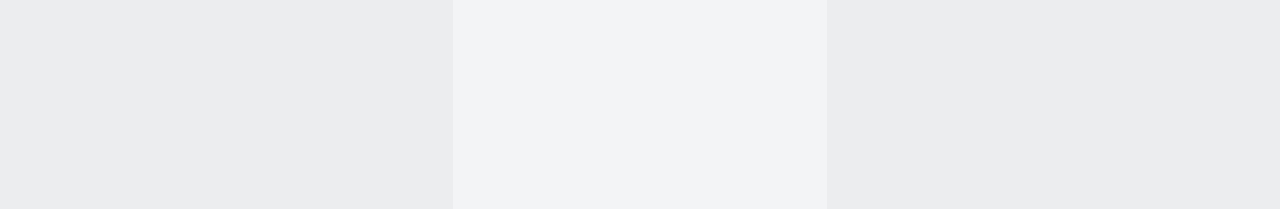
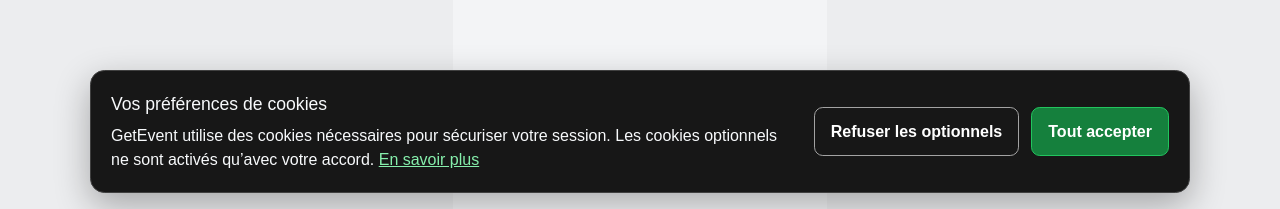
Before and after one commit to GetEvents/GetEvent_front, a Next.js app: page /auth/callback in a window 1280 px wide. Shown: the part 591-800 px from the top of the page. Built offline with nearby package versions, Linux system fonts and the light colour scheme; no server answers.

Commit message:
feat: ajouter un composant CookieConsent pour la gestion des cookies🧪 PHASE 11 — Tests Fixes #12

```diff
--- a/src/app/layout.tsx
+++ b/src/app/layout.tsx
@@ -6,6 +6,7 @@
 import SaidBar from "@/components/ui/saidbar";
 import { NotificationProvider } from "@/components/Notification/NotificationProvider";
 import PwaInstallPrompt from "@/components/PwaInstallPrompt";
+import CookieConsent from "@/components/CookieConsent/CookieConsent";
 import AuthProvider from "@/constext/AuthProvider";
 import Providers from "./providers";
 import styles from "./layout.module.scss";
@@ -86,6 +87,7 @@
               </div>
               <Footer currentUser={isLoggedIn} />
               <PwaInstallPrompt />
+              <CookieConsent />
             </Providers>
           </NotificationProvider>
         </AuthProvider>
--- /dev/null
+++ b/src/components/CookieConsent/CookieConsent.jsx
@@ -0,0 +1,70 @@
+"use client";
+
+import Link from "next/link";
+import { useState } from "react";
+import styles from "./CookieConsent.module.scss";
+
+const COOKIE_NAME = "getevent_cookie_consent";
+const MAX_AGE = 60 * 60 * 24 * 180;
+
+function readConsent() {
+  const prefix = `${COOKIE_NAME}=`;
+  const value = document.cookie
+    .split(";")
+    .map((item) => item.trim())
+    .find((item) => item.startsWith(prefix));
+  return value ? decodeURIComponent(value.slice(prefix.length)) : null;
+}
+
+function saveConsent(optionalCookies) {
+  const secure = window.location.protocol === "https:" ? "; Secure" : "";
+  const value = JSON.stringify({ necessary: true, optional: optionalCookies });
+  document.cookie = `${COOKIE_NAME}=${encodeURIComponent(value)}; Path=/; Max-Age=${MAX_AGE}; SameSite=Lax${secure}`;
+  window.dispatchEvent(
+    new CustomEvent("cookie-consent-change", {
+      detail: { necessary: true, optional: optionalCookies },
+    }),
+  );
+}
+
+export default function CookieConsent() {
+  const [visible, setVisible] = useState(() => !readConsent());
+
+  const choose = (optionalCookies) => {
+    saveConsent(optionalCookies);
+    setVisible(false);
+  };
+
+  if (!visible) return null;
+
+  return (
+    <section className={styles.banner} aria-label="Gestion des cookies">
+      <div className={styles.content}>
+        <h2>Vos préférences de cookies</h2>
+        <p>
+          GetEvent utilise des cookies nécessaires pour sécuriser votre session.
+          Les cookies optionnels ne sont activés qu’avec votre accord.{" "}
+          <Link href="/legal/privacy-policy">En savoir plus</Link>
+        </p>
+      </div>
+      <div className={styles.actions}>
+        <button
+          type="button"
+          className={styles.secondary}
+          onClick={() => choose(false)}
+        >
+          Refuser les optionnels
+        </button>
+        <button
+          type="button"
+          className={styles.primary}
+          onClick={() => choose(true)}
+        >
+          Tout accepter
+        </button>
+      </div>
+    </section>
+  );
+}
+
+export { COOKIE_NAME, readConsent };
--- /dev/null
+++ b/src/components/CookieConsent/CookieConsent.module.scss
@@ -0,0 +1,70 @@
+.banner {
+  position: fixed;
+  z-index: 10000;
+  right: 1rem;
+  bottom: 1rem;
+  left: 1rem;
+  display: flex;
+  align-items: center;
+  justify-content: space-between;
+  gap: 1.5rem;
+  max-width: 1100px;
+  margin: 0 auto;
+  padding: 1.25rem;
+  color: #f8fafc;
+  background: #171717;
+  border: 1px solid #404040;
+  border-radius: 0.9rem;
+  box-shadow: 0 12px 35px rgb(0 0 0 / 30%);
+}
+
+.content h2 {
+  margin: 0 0 0.4rem;
+  font-size: 1.1rem;
+}
+.content p {
+  margin: 0;
+  line-height: 1.5;
+}
+.content a {
+  color: #86efac;
+  text-decoration: underline;
+}
+.actions {
+  display: flex;
+  flex-shrink: 0;
+  gap: 0.75rem;
+}
+.actions button {
+  padding: 0.7rem 1rem;
+  border-radius: 0.55rem;
+  cursor: pointer;
+  font-weight: 700;
+}
+.primary {
+  color: #fff;
+  background: #15803d;
+  border: 1px solid #22c55e;
+}
+.secondary {
+  color: #fff;
+  background: transparent;
+  border: 1px solid #a3a3a3;
+}
+.actions button:focus-visible {
+  outline: 3px solid #facc15;
+  outline-offset: 2px;
+}
+
+@media (max-width: 700px) {
+  .banner {
+    align-items: stretch;
+    flex-direction: column;
+  }
+  .actions {
+    flex-direction: column-reverse;
+  }
+  .actions button {
+    width: 100%;
+  }
+}
```
Also changed, not shown: 1 other file (tests, documents, lock files or other folders).
